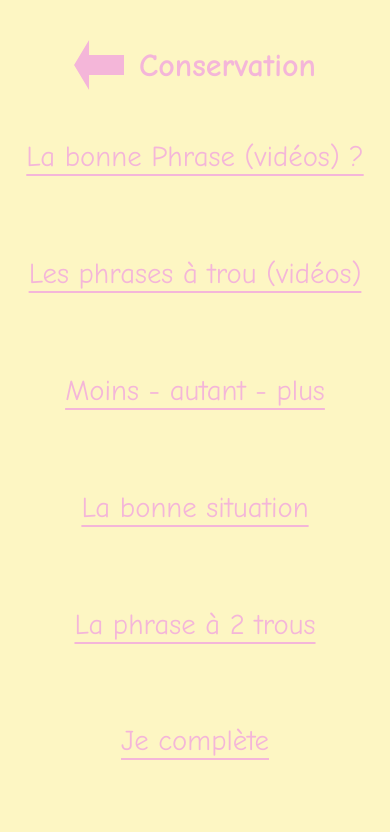
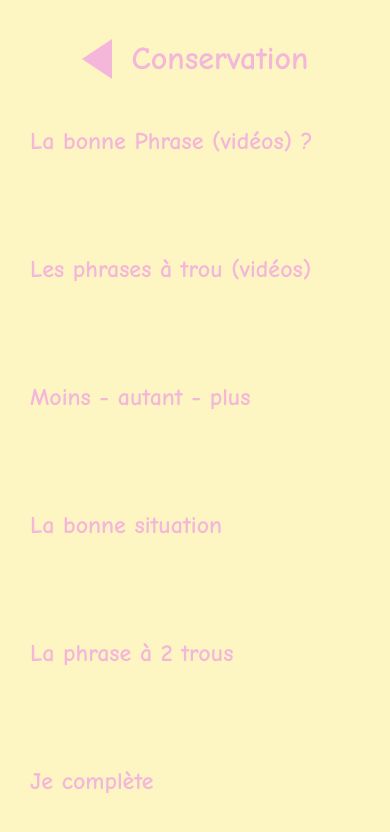
Before and after one commit to KT539/MA-metier, a website: page views/conservation.html in a window 390 px wide. Drawn offline with Linux system fonts and the light colour scheme.

Commit message:
css: updated version

```diff
--- a/public/CSS/conservation.css
+++ b/public/CSS/conservation.css
@@ -2,15 +2,16 @@
 
 :root {
     --main-color: #F4B6D9;
+    --main-color-dark: #e59dc6;
     --bg-color: #fdf6c3;
-    --text-dark: #333333;
-    --transition-smooth: all 0.2s ease-in-out;
+    --text-dark: #444444;
+    --transition-smooth: all 0.3s ease;
 }
 
 /* Layout global */
 body {
     background-color: var(--bg-color);
-    font-family: 'Comic Sans MS', 'Chalkboard SE', cursive;
+    font-family: 'Quicksand', 'Comic Sans MS', 'Chalkboard SE', cursive;
     text-align: center;
     padding: 20px;
     margin: 0;
@@ -19,117 +20,81 @@ body {
 
 /* Typographie */
 h1 {
-    font-size: 3rem;
-    margin-bottom: 30px;
+    font-size: clamp(2rem, 8vw, 3.5rem);
+    margin: 20px 0;
     color: var(--main-color);
 }
 
 h2 {
     color: var(--main-color);
-    text-decoration: underline;
-    text-underline-offset: 8px;
-    text-decoration-thickness: 2px;
-    font-weight: normal;
-    font-size: 2.5rem;
+    font-size: 1.8rem;
+    font-weight: bold;
     text-align: left;
-    margin-top: 40px;
+    max-width: 800px;
 }
 
 /* Éléments d'interface */
-img {
-    max-width: 10%;
-    height: auto;
-}
-
 #div-header {
     display: flex;
     align-items: center;
     justify-content: center;
     gap: 20px;
-    margin-top: 20px;
-    margin-bottom: 40px;
+    margin-bottom: 30px;
 }
 
+/* Flèche Triangle Simple */
 .arrow {
-    width: 60px;
-    height: 60px;
-    background: var(--main-color);
-    border-color: black;
-    clip-path: polygon(0% 50%, 30% 0%, 30% 30%, 100% 30%, 100% 70%, 30% 70%, 30% 100%);
+    width: 0;
+    height: 0;
+    border-top: 20px solid transparent;
+    border-bottom: 20px solid transparent;
+    border-right: 30px solid var(--main-color); /* Pointe vers la gauche */
     cursor: pointer;
-    margin: 0;
+    transition: var(--transition-smooth);
+    background: none; /* On enlève le fond précédent */
+    clip-path: none;
+}
+
+.arrow:hover {
+    transform: scale(1.2);
+    border-right-color: var(--main-color-dark);
+}
+
+/* Grilles d'exercices */
+.exercises-grid {
+    display: grid;
+    grid-template-columns: repeat(auto-fill, minmax(150px, 1fr));
+    gap: 20px;
+    padding: 20px;
+    max-width: 800px;
+    margin: 0 auto 40px auto;
+}
+
+/* Éléments dans la grille */
+.exercises-grid > * {
+    background: white;
+    border-radius: 12px;
+    aspect-ratio: 1 / 1;
+    display: flex;
+    align-items: center;
+    justify-content: center;
+    box-shadow: 0 4px 0px rgba(0,0,0,0.05);
     transition: var(--transition-smooth);
 }
 
-.arrow:hover {
-    transform: scale(1.1);
-    filter: brightness(1.05);
-}
-
-.exercises-grid {
-    display: flex;
-    flex-wrap: wrap;
-    gap: 15px;
-    padding: 20px;
-    max-width: 60%;
-    margin: 0 auto;
+.exercises-grid > *:hover {
+    transform: translateY(-3px);
+    box-shadow: 0 6px 12px rgba(0,0,0,0.1);
 }
 
 /* Responsive */
-@media (max-width: 1024px) {
-    #div-header {
-        display: flex;
-        flex-direction: row;
-        justify-content: center;
-        align-items: center;
-        gap: 20px;
-        width: 100%;
-        margin-bottom: 50px;
+@media (max-width: 768px) {
+    h1 { font-size: 2rem; }
+    h2 {
+        font-size: 1.5rem;
+        padding-left: 10px;
     }
-
-    h1 {
-        font-size: 3.5rem;
-        margin: 0;
-        white-space: nowrap;
-    }
-
-    .arrow {
-        width: 70px;
-        height: 70px;
-        flex-shrink: 0;
-    }
-
-    h2 {
-        font-size: 2.2rem;
-        text-align: center;
-    }
-
     .exercises-grid {
-        max-width: 90%;
-        gap: 20px;
+        grid-template-columns: repeat(auto-fill, minmax(100px, 1fr));
     }
 }
-
-@media (max-width: 768px) {
-    #div-header {
-        gap: 15px;
-    }
-
-    h1 {
-        font-size: 2rem;
-    }
-
-    .arrow {
-        width: 50px;
-        height: 50px;
-    }
-
-    h2 {
-        font-size: 1.8rem;
-    }
-
-    .exercises-grid {
-        max-width: 100%;
-        padding: 10px;
-    }
-}
```
